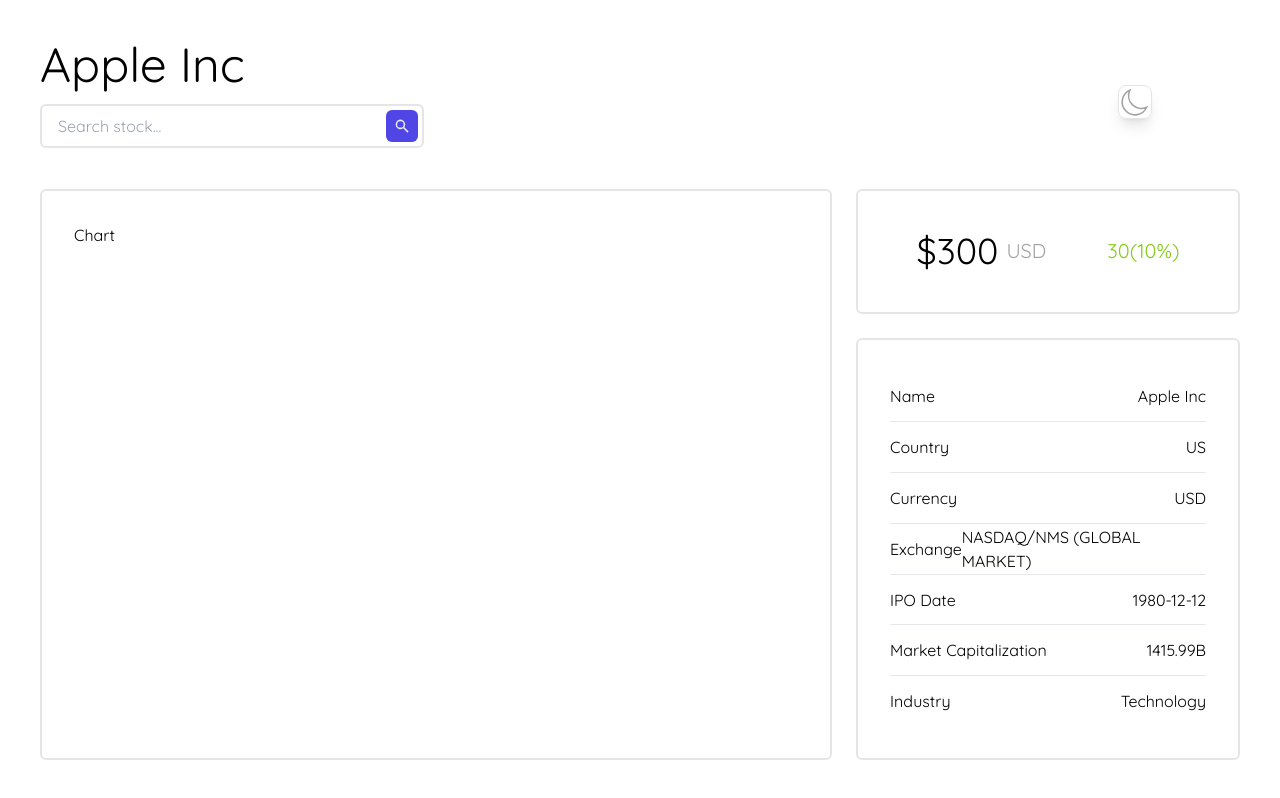
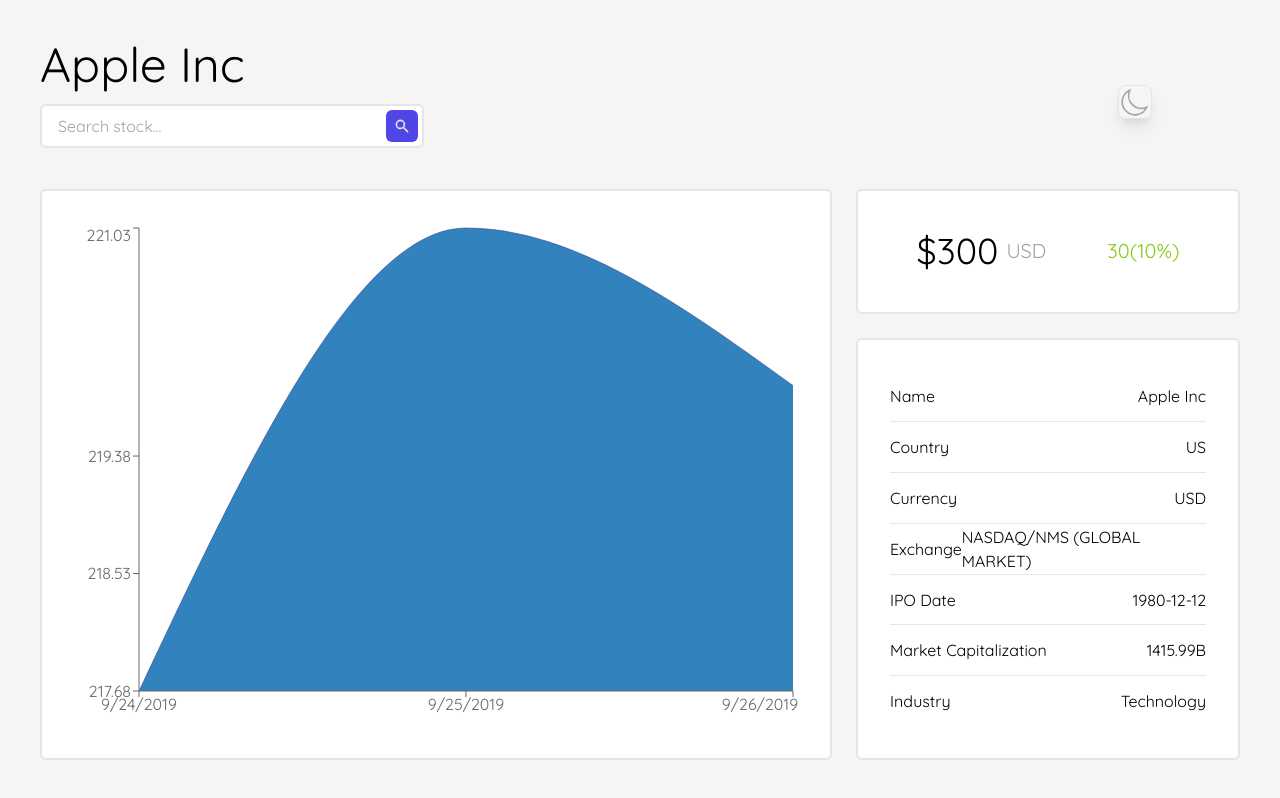
Before and after one commit to namke-dev/stock-dashboard, a React (Create React App) app: page / in a window 1280 px wide. Built offline with nearby package versions, Linux system fonts and the light colour scheme.

Commit message:
add chart component to dashboard

```diff
--- /dev/null
+++ b/src/components/dashboard-chart.js
@@ -0,0 +1,44 @@
+import React, { useState } from "react";
+import Cart from "./cart";
+import { mockHistorialData } from "../constants/mock-data";
+import { convertUnixTimestampToDate } from "../helper/date-helper";
+import {
+  Area,
+  AreaChart,
+  ResponsiveContainer,
+  Tooltip,
+  XAxis,
+  YAxis,
+} from "recharts";
+
+export default function DashboardChart() {
+  const [data, setData] = useState(mockHistorialData);
+  const [, setFilter] = useState("1W");
+
+  const formData = () => {
+    return data.c.map((item, index) => {
+      return {
+        value: item.toFixed(2),
+        date: convertUnixTimestampToDate(data.t[index]),
+      };
+    });
+  };
+  return (
+    <Cart>
+      <ResponsiveContainer>
+        <AreaChart data={formData(data)}>
+          <Area
+            type="monotone"
+            dataKey="value"
+            stroke="#312e81"
+            fillOpacity={1}
+            strokeWidth={0.5}
+          />
+          <Tooltip />
+          <XAxis dataKey={"date"} />
+          <YAxis domain={["dataMin", "dataMax"]} />
+        </AreaChart>
+      </ResponsiveContainer>
+    </Cart>
+  );
+}
--- a/src/components/dashboard.js
+++ b/src/components/dashboard.js
@@ -1,9 +1,9 @@
 import React from "react";
-import Cart from "./cart";
 import { mockCompanyDetails } from "../constants/mock-data";
 import Header from "./dashboard-header";
 import CompanyDetail from "./company-detail";
 import DashboardOverview from "./dashboard-overview";
+import DashboardChart from "./dashboard-chart";
 
 export default function Dashboard() {
   return (
@@ -14,7 +14,8 @@ export default function Dashboard() {
         grid-rows-8 md:grid-rows-7 xl:grid-rows-5
         auto-rows-fr
         gap-6 p-10
-        font-quicksand"
+        font-quicksand
+        bg-neutral-100"
     >
       {/* Dashboard Header */}
       <div
@@ -29,7 +30,7 @@ export default function Dashboard() {
 
       {/* Stock Chart */}
       <div className="md:col-span-2 row-span-4">
-        <Cart>Chart</Cart>
+        <DashboardChart />
       </div>
 
       {/* Company Overview */}
```
